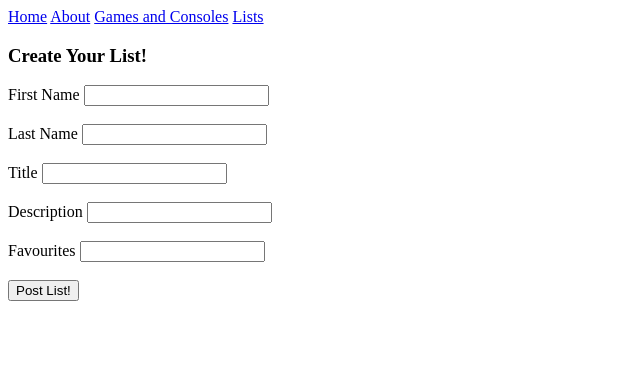
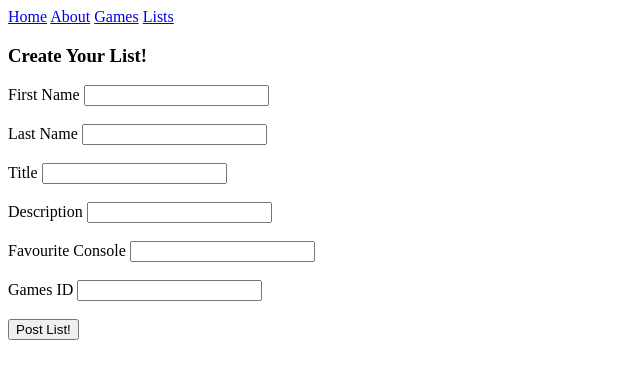
Before and after one commit to AndreM132/project1, a Flask app: page /lists in a window 1280 px wide. Shown: the top 379 px of the page, without its empty margins (0-640 px from the left). Run offline with Flask 2, Linux system fonts and the light colour scheme.

Commit message:
creating relationship between tables and game db

```diff
--- a/application/forms.py
+++ b/application/forms.py
@@ -1,7 +1,7 @@
 from flask_wtf import FlaskForm
 from wtforms import StringField, SubmitField
 from wtforms.validators import DataRequired, Length
-from application.models import Lists, GC
+from application.models import Lists, Games
 
 class ListForm(FlaskForm):
     first_name = StringField('First Name',
@@ -32,10 +32,17 @@ class ListForm(FlaskForm):
             ]
     )
 
-    favourites = StringField('Favourites',
+    favourites = StringField('Favourite Console',
             validators = [
                 DataRequired(),
                 Length(min=3, max=30)
+            ]
+    )
+
+    games_id = StringField('Games ID',
+            validators = [
+                DataRequired(),
+                Length(min=1, max=10)
             ]
     )
 
@@ -78,18 +85,4 @@ class GCForm(FlaskForm):
             ]
     )
 
-    console_price = StringField('Console Price',
-            validators = [
-                DataRequired(),
-                Length(min=1, max=10)
-            ]
-    )
-
-    console_description = StringField('Console Description',
-            validators = [
-                DataRequired(),
-                Length(min=3, max=100)
-            ]
-    )
-
     submit = SubmitField('Add Game!')
--- a/application/routes.py
+++ b/application/routes.py
@@ -1,7 +1,7 @@
 from application import app, db
 from flask import render_template, redirect, url_for
 from application.forms import ListForm, GCForm
-from application.models import Lists, GC
+from application.models import Lists, Games
 
 
 @app.route('/')
@@ -16,24 +16,23 @@ def about():
 
 @app.route('/gamesconsoles', methods=['GET', 'POST'])
 def gamesconsoles():
+    GamesData = Games.query.all()
     form = GCForm()
     if form.validate_on_submit():
-            GCData = GC(
+            GamesData = Games(
                     games_title=form.games_title.data,
                     age_rating=form.age_rating.data,
                     games_price=form.games_price.data,
                     games_description=form.games_description.data,
-                    console_title=form.console_title.data,
-                    console_price=form.console_price.data,
-                    console_description=form.console_description.data
+                    console_title=form.console_title.data
             )
-            db.session.add(GCData)
+            db.session.add(GamesData)
             db.session.commit()
             return redirect(url_for('gamesconsoles'))
 
     else:
             print(form.errors)
-    return render_template('gamesconsoles.html', title='Games and Consoles', form=form)
+    return render_template('gamesconsoles.html', title='Games', form=form, games=GamesData)
 
 
 @app.route('/lists', methods=['GET', 'POST'])
@@ -45,7 +44,8 @@ def lists():
 			last_name=form.last_name.data,
 			list_title=form.list_title.data,
 			list_description=form.list_description.data,
-                        favourites=form.favourites.data
+                        favourites=form.favourites.data,
+                        games_id=form.games_id.data
 		)
 		db.session.add(listData)
 		db.session.commit()
--- a/application/templates/layout.html
+++ b/application/templates/layout.html
@@ -3,7 +3,7 @@
 	<div class=navbar>
 	<a href="{{ url_for('home') }}">Home</a>
         <a href="{{ url_for('about') }}">About</a>
-        <a href="{{ url_for('gamesconsoles') }}">Games and Consoles</a>
+        <a href="{{ url_for('gamesconsoles') }}">Games</a>
         <a href="{{ url_for('lists') }}">Lists</a>
 	</div>
 	{% block body_content %}{% endblock %}
--- a/application/templates/lists.html
+++ b/application/templates/lists.html
@@ -65,6 +65,18 @@
 		</div>
 		<br>
 		<div class="form-group">
+                        {{ form.games_id.label }}
+                        {{ form.games_id }}
+                        {% if form.games_id.errors %}
+                        <div class="error">
+                                {% for error in form.games_id.errors %}
+                                    <span>{{ error }}</span>
+                                {% endfor %}
+                        </div>
+                        {% endif %}
+                </div>
+                <br>
+		<div class="form-group">
 		    {{ form.submit }}
 		</div>
 	</form>
```
Also changed, not shown: application/models.py (+7 -7 lines), application/templates/gamesconsoles.html (+1 -29 lines), application/templates/home.html (+18 -1 lines).
